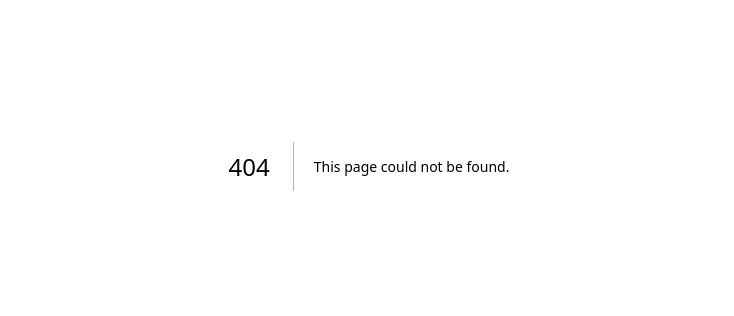
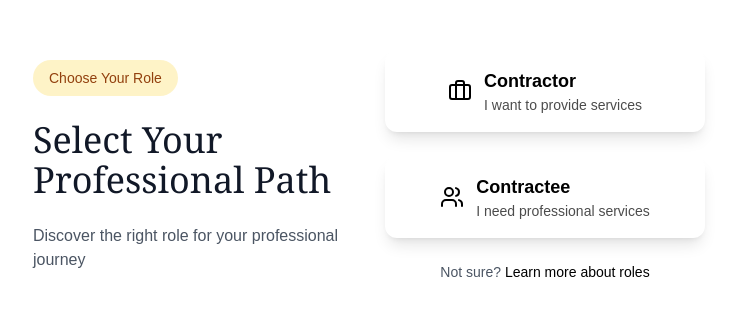
Before and after one commit to BuildingProjects/Contractify, a Next.js app in the folder client/: page /choices in a window 1280 px wide. Before the commit this address had no page. Shown: the part 234-550 px from the top of the page, without its empty margins (271-1005 px from the left). Built offline with nearby package versions, Linux system fonts and the light colour scheme.

Commit message:
added the choice section

```diff
--- /dev/null
+++ b/client/src/app/choices/page.js
@@ -0,0 +1,112 @@
+"use client";
+import { useState } from "react";
+import { Users, Briefcase } from "lucide-react";
+import { motion } from "framer-motion";
+import { useRouter } from "next/navigation";
+
+export default function ChoicesPage() {
+  const router = useRouter();
+  const [hovered, setHovered] = useState(null);
+
+  const fadeIn = {
+    hidden: { opacity: 0, y: 20 },
+    visible: { opacity: 1, y: 0, transition: { duration: 0.6 } },
+  };
+
+  const handleRoleSelect = (role) => {
+    router.push(`/signup?userType=${role}`);
+  };
+
+  return (
+    <motion.div
+      className='min-h-screen flex items-center justify-center bg-white px-4 py-8'
+      initial='hidden'
+      animate='visible'
+      variants={{
+        hidden: { opacity: 0 },
+        visible: {
+          opacity: 1,
+          transition: { duration: 0.5, staggerChildren: 0.1 },
+        },
+      }}
+    >
+      <motion.div
+        className='w-full max-w-2xl mx-auto grid md:grid-cols-2 gap-8 items-center'
+        variants={fadeIn}
+      >
+        {/* Text Section */}
+        <div className='text-center md:text-left space-y-6 order-2 md:order-1'>
+          <motion.div variants={fadeIn}>
+            <span className='bg-amber-100 text-amber-800 px-4 py-2 rounded-full text-xs sm:text-sm font-medium inline-block'>
+              Choose Your Role
+            </span>
+          </motion.div>
+
+          <motion.h2
+            variants={fadeIn}
+            className='text-3xl md:text-4xl font-serif text-gray-900'
+          >
+            Select Your Professional Path
+          </motion.h2>
+
+          <motion.p
+            variants={fadeIn}
+            className='text-gray-600 text-sm md:text-base'
+          >
+            Discover the right role for your professional journey
+          </motion.p>
+        </div>
+
+        {/* Buttons Section */}
+        <div className='space-y-6 order-1 md:order-2'>
+          <button
+            onClick={() => handleRoleSelect('contractor')}
+            className={`w-full flex items-center justify-center py-4 px-6 border border-transparent rounded-xl shadow-lg text-base font-medium transition-all ${
+              hovered === "contractor"
+                ? "bg-black text-white scale-105"
+                : "bg-white text-black border-gray-300 hover:bg-gray-50"
+            }`}
+            onMouseEnter={() => setHovered("contractor")}
+            onMouseLeave={() => setHovered(null)}
+          >
+            <Briefcase className='h-6 w-6 mr-3' />
+            <div className='text-left'>
+              <span className='block text-lg font-semibold'>Contractor</span>
+              <p className='text-sm opacity-70'>I want to provide services</p>
+            </div>
+          </button>
+
+          <button
+            onClick={() => handleRoleSelect('contractee')}
+            className={`w-full flex items-center justify-center py-4 px-6 border border-transparent rounded-xl shadow-lg text-base font-medium transition-all ${
+              hovered === "contractee"
+                ? "bg-black text-white scale-105"
+                : "bg-white text-black border-gray-300 hover:bg-gray-50"
+            }`}
+            onMouseEnter={() => setHovered("contractee")}
+            onMouseLeave={() => setHovered(null)}
+          >
+            <Users className='h-6 w-6 mr-3' />
+            <div className='text-left'>
+              <span className='block text-lg font-semibold'>Contractee</span>
+              <p className='text-sm opacity-70'>I need professional services</p>
+            </div>
+          </button>
+
+          <motion.p
+            variants={fadeIn}
+            className='text-center text-sm text-gray-600 mt-4'
+          >
+            Not sure?{" "}
+            <a
+              href='#'
+              className='font-medium text-black hover:text-gray-800'
+            >
+              Learn more about roles
+            </a>
+          </motion.p>
+        </div>
+      </motion.div>
+    </motion.div>
+  );
+}
--- a/client/src/app/components/Navbar.js
+++ b/client/src/app/components/Navbar.js
@@ -7,12 +7,12 @@ const Navbar = () => {
 
   const router = useRouter();
   const handleGetStarted = () => {
-    router.push('/signup');
+    router.push("/choices");
   };
   return (
-    <nav className="w-full pt-2 z-50 bg-[#FAF4E7] to-white backdrop-blur-sm">
-      <div className="max-w-7xl mx-auto px-4 sm:px-6 lg:px-8">
-        <div className="flex justify-between items-center h-20">
+    <nav className='w-full pt-2 z-50 bg-[#FAF4E7] to-white backdrop-blur-sm'>
+      <div className='max-w-7xl mx-auto px-4 sm:px-6 lg:px-8'>
+        <div className='flex justify-between items-center h-20'>
           {/* Logo */}
           <Link href='/' className='text-4xl  font-bold text-gray-900'>
             Contractify
--- a/client/src/app/signup/page.js
+++ b/client/src/app/signup/page.js
@@ -1,23 +1,27 @@
 "use client";
 import { motion } from "framer-motion";
-import { useState } from "react";
+import { useState, useEffect } from "react";
 import Link from "next/link";
-import { useRouter } from "next/navigation";
+import { useRouter, useSearchParams } from "next/navigation";
 
 export default function SignupPage() {
   const router = useRouter();
+  const searchParams = useSearchParams();
   const [formData, setFormData] = useState({
     name: "",
     email: "",
     password: "",
     confirmPassword: "",
+    userType: searchParams.get("userType") || "",
   });
   const [error, setError] = useState("");
   const [loading, setLoading] = useState(false);
+
   const fadeIn = {
     hidden: { opacity: 0, y: 20 },
     visible: { opacity: 1, y: 0, transition: { duration: 0.6 } },
   };
+
   const handleSubmit = async (e) => {
     e.preventDefault();
     setError("");
@@ -49,9 +53,9 @@ export default function SignupPage() {
 
   return (
     <motion.div
-      className="h-screen grid lg:grid-cols-2 overflow-hidden"
-      initial="hidden"
-      animate="visible"
+      className='min-h-screen grid lg:grid-cols-2 overflow-hidden'
+      initial='hidden'
+      animate='visible'
       variants={{
         hidden: { opacity: 0 },
         visible: {
@@ -61,22 +65,19 @@ export default function SignupPage() {
       }}
     >
       {/* Left Side - Form */}
-      <div className="h-screen flex items-center justify-center bg-white">
-        <motion.div
-          className="w-full max-w-md mx-auto px-4 sm:px-6 lg:px-8 py-6"
-          variants={fadeIn}
-        >
+      <div className='flex items-center justify-center bg-white px-4 py-8'>
+        <motion.div className='w-full max-w-md mx-auto' variants={fadeIn}>
           {/* Logo and Header */}
-          <div className="space-y-3">
-            <motion.div variants={fadeIn} className="text-center">
-              <span className="bg-amber-100 text-amber-800 px-4 py-2 rounded-full text-xs sm:text-sm font-medium">
+          <div className='space-y-3 mb-6'>
+            <motion.div variants={fadeIn} className='text-center'>
+              <span className='bg-amber-100 text-amber-800 px-4 py-2 rounded-full text-xs sm:text-sm font-medium'>
                 Join Contractify
               </span>
             </motion.div>
 
             <motion.h2
               variants={fadeIn}
-              className="text-2xl sm:text-3xl font-serif text-gray-900 text-center"
+              className='text-2xl sm:text-3xl font-serif text-gray-900 text-center'
             >
               Create your account
             </motion.h2>
@@ -85,12 +86,12 @@ export default function SignupPage() {
           {/* Form */}
           <motion.form
             onSubmit={handleSubmit}
-            className="mt-6 space-y-4"
+            className='space-y-4'
             variants={fadeIn}
           >
             {error && (
               <motion.div
-                className="p-3 text-sm text-red-500 bg-red-50 rounded-lg"
+                className='p-3 text-sm text-red-500 bg-red-50 rounded-lg'
                 initial={{ opacity: 0, y: -10 }}
                 animate={{ opacity: 1, y: 0 }}
               >
@@ -98,21 +99,38 @@ export default function SignupPage() {
               </motion.div>
             )}
 
-            <div className="space-y-4">
+            <div className='space-y-4'>
+              {formData.userType && (
+                <div>
+                  <label className='block text-sm font-medium text-gray-700'>
+                    Selected User Type
+                  </label>
+                  <input
+                    type='text'
+                    value={
+                      formData.userType.charAt(0).toUpperCase() +
+                      formData.userType.slice(1)
+                    }
+                    disabled
+                    className='mt-1 block w-full px-3 py-2 border border-gray-300 rounded-lg bg-gray-100 text-gray-600'
+                  />
+                </div>
+              )}
+
               <div>
                 <label
-                  htmlFor="name"
-                  className="block text-sm font-medium text-gray-700"
+                  htmlFor='name'
+                  className='block text-sm font-medium text-gray-700'
                 >
                   Full Name
                 </label>
                 <input
-                  id="name"
-                  name="name"
-                  type="text"
+                  id='name'
+                  name='name'
+                  type='text'
                   required
-                  className="mt-1 text-black block w-full px-3 py-2 border border-gray-300 rounded-lg focus:ring-2 focus:ring-amber-500 focus:border-amber-500 transition-all"
-                  placeholder="Enter your full name"
+                  className='mt-1 text-black block w-full px-3 py-2 border border-gray-300 rounded-lg focus:ring-2 focus:ring-amber-500 focus:border-amber-500 transition-all'
+                  placeholder='Enter your full name'
                   value={formData.name}
                   onChange={handleChange}
                 />
@@ -120,18 +138,18 @@ export default function SignupPage() {
 
               <div>
                 <label
-                  htmlFor="email"
-                  className="block text-sm font-medium text-gray-700"
+                  htmlFor='email'
+                  className='block text-sm font-medium text-gray-700'
                 >
                   Email address
                 </label>
                 <input
-                  id="email"
-                  name="email"
-                  type="email"
+                  id='email'
+                  name='email'
+                  type='email'
                   required
-                  className="mt-1 text-black block w-full px-3 py-2 border border-gray-300 rounded-lg focus:ring-2 focus:ring-amber-500 focus:border-amber-500 transition-all"
-                  placeholder="Enter your email"
+                  className='mt-1 text-black block w-full px-3 py-2 border border-gray-300 rounded-lg focus:ring-2 focus:ring-amber-500 focus:border-amber-500 transition-all'
+                  placeholder='Enter your email'
                   value={formData.email}
                   onChange={handleChange}
                 />
@@ -139,18 +157,18 @@ export default function SignupPage() {
 
               <div>
                 <label
-                  htmlFor="password"
-                  className="block text-sm font-medium text-gray-700"
+                  htmlFor='password'
+                  className='block text-sm font-medium text-gray-700'
                 >
                   Password
                 </label>
                 <input
-                  id="password"
-                  name="password"
-                  type="password"
+                  id='password'
+                  name='password'
+                  type='password'
                   required
-                  className="mt-1 text-black block w-full px-3 py-2 border border-gray-300 rounded-lg focus:ring-2 focus:ring-amber-500 focus:border-amber-500 transition-all"
-                  placeholder="Create a password"
+                  className='mt-1 text-black block w-full px-3 py-2 border border-gray-300 rounded-lg focus:ring-2 focus:ring-amber-500 focus:border-amber-500 transition-all'
+                  placeholder='Create a password'
                   value={formData.password}
                   onChange={handleChange}
                 />
@@ -158,18 +176,18 @@ export default function SignupPage() {
 
               <div>
                 <label
-                  htmlFor="confirmPassword"
-                  className="block text-sm font-medium text-gray-700"
+                  htmlFor='confirmPassword'
+                  className='block text-sm font-medium text-gray-700'
                 >
                   Confirm Password
                 </label>
                 <input
-                  id="confirmPassword"
-                  name="confirmPassword"
-                  type="password"
+                  id='confirmPassword'
+                  name='confirmPassword'
+                  type='password'
                   required
-                  className="mt-1 text-black block w-full px-3 py-2 border border-gray-300 rounded-lg focus:ring-2 focus:ring-amber-500 focus:border-amber-500 transition-all"
-                  placeholder="Confirm your password"
+                  className='mt-1 text-black block w-full px-3 py-2 border border-gray-300 rounded-lg focus:ring-2 focus:ring-amber-500 focus:border-amber-500 transition-all'
+                  placeholder='Confirm your password'
                   value={formData.confirmPassword}
                   onChange={handleChange}
                 />
@@ -177,59 +195,59 @@ export default function SignupPage() {
             </div>
 
             <button
-              type="submit"
+              type='submit'
               disabled={loading}
-              className="w-full flex justify-center py-2 px-4 border border-transparent rounded-lg shadow-sm text-base font-medium text-white bg-black hover:bg-gray-800 focus:outline-none focus:ring-2 focus:ring-offset-2 focus:ring-black transition-all disabled:opacity-50 disabled:cursor-not-allowed mt-6"
+              className='w-full flex justify-center py-2 px-4 border border-transparent rounded-lg shadow-sm text-base font-medium text-white bg-black hover:bg-gray-800 focus:outline-none focus:ring-2 focus:ring-offset-2 focus:ring-black transition-all disabled:opacity-50 disabled:cursor-not-allowed mt-6'
             >
               {loading ? "Creating account..." : "Create account"}
             </button>
 
-            <div className="relative">
-              <div className="absolute inset-0 flex items-center">
-                <div className="w-full border-t border-gray-300"></div>
+            <div className='relative my-4'>
+              <div className='absolute inset-0 flex items-center'>
+                <div className='w-full border-t border-gray-300'></div>
               </div>
-              <div className="relative flex justify-center text-sm">
-                <span className="px-2 bg-white text-gray-500">
+              <div className='relative flex justify-center text-sm'>
+                <span className='px-2 bg-white text-gray-500'>
                   Or continue with
                 </span>
               </div>
             </div>
 
-            <div className="grid grid-cols-2 gap-3">
+            <div className='grid grid-cols-2 gap-3'>
               <button
-                type="button"
-                className="flex items-center justify-center px-3 py-2 border border-gray-300 rounded-lg shadow-sm bg-white text-gray-700 hover:bg-gray-50 transition-all text-sm"
+                type='button'
+                className='flex items-center justify-center px-3 py-2 border border-gray-300 rounded-lg shadow-sm bg-white text-gray-700 hover:bg-gray-50 transition-all text-sm'
               >
-                <svg className="h-5 w-5 mr-2" viewBox="0 0 24 24">
+                <svg className='h-5 w-5 mr-2' viewBox='0 0 24 24'>
                   <path
-                    d="M22.56 12.25c0-.78-.07-1.53-.2-2.25H12v4.26h5.92c-.26 1.37-1.04 2.53-2.21 3.31v2.77h3.57c2.08-1.92 3.28-4.74 3.28-8.09z"
-                    fill="#4285F4"
+                    d='M22.56 12.25c0-.78-.07-1.53-.2-2.25H12v4.26h5.92c-.26 1.37-1.04 2.53-2.21 3.31v2.77h3.57c2.08-1.92 3.28-4.74 3.28-8.09z'
+                    fill='#4285F4'
                   />
                   <path
-                    d="M12 23c2.97 0 5.46-.98 7.28-2.66l-3.57-2.77c-.98.66-2.23 1.06-3.71 1.06-2.86 0-5.29-1.93-6.16-4.53H2.18v2.84C3.99 20.53 7.7 23 12 23z"
-                    fill="#34A853"
+                    d='M12 23c2.97 0 5.46-.98 7.28-2.66l-3.57-2.77c-.98.66-2.23 1.06-3.71 1.06-2.86 0-5.29-1.93-6.16-4.53H2.18v2.84C3.99 20.53 7.7 23 12 23z'
+                    fill='#34A853'
                   />
                   <path
-                    d="M5.84 14.09c-.22-.66-.35-1.36-.35-2.09s.13-1.43.35-2.09V7.07H2.18C1.43 8.55 1 10.22 1 12s.43 3.45 1.18 4.93l2.85-2.22.81-.62z"
-                    fill="#FBBC05"
+                    d='M5.84 14.09c-.22-.66-.35-1.36-.35-2.09s.13-1.43.35-2.09V7.07H2.18C1.43 8.55 1 10.22 1 12s.43 3.45 1.18 4.93l2.85-2.22.81-.62z'
+                    fill='#FBBC05'
                   />
                   <path
-                    d="M12 5.38c1.62 0 3.06.56 4.21 1.64l3.15-3.15C17.45 2.09 14.97 1 12 1 7.7 1 3.99 3.47 2.18 7.07l3.66 2.84c.87-2.6 3.3-4.53 6.16-4.53z"
-                    fill="#EA4335"
+                    d='M12 5.38c1.62 0 3.06.56 4.21 1.64l3.15-3.15C17.45 2.09 14.97 1 12 1 7.7 1 3.99 3.47 2.18 7.07l3.66 2.84c.87-2.6 3.3-4.53 6.16-4.53z'
+                    fill='#EA4335'
                   />
                 </svg>
                 Google
               </button>
               <button
-                type="button"
-                className="flex items-center justify-center px-3 py-2 border border-gray-300 rounded-lg shadow-sm bg-white text-gray-700 hover:bg-gray-50 transition-all text-sm"
+                type='button'
+                className='flex items-center justify-center px-3 py-2 border border-gray-300 rounded-lg shadow-sm bg-white text-gray-700 hover:bg-gray-50 transition-all text-sm'
               >
                 <svg
-                  className="h-5 w-5 mr-2"
-                  fill="currentColor"
-                  viewBox="0 0 24 24"
+                  className='h-5 w-5 mr-2'
+                  fill='currentColor'
+                  viewBox='0 0 24 24'
                 >
-                  <path d="M22 12c0-5.523-4.477-10-10-10S2 6.477 2 12c0 4.991 3.657 9.128 8.438 9.878v-6.987h-2.54V12h2.54V9.797c0-2.506 1.492-3.89 3.777-3.89 1.094 0 2.238.195 2.238.195v2.46h-1.26c-1.243 0-1.63.771-1.63 1.562V12h2.773l-.443 2.89h-2.33v6.988C18.343 21.128 22 16.991 22 12z" />
+                  <path d='M22 12c0-5.523-4.477-10-10-10S2 6.477 2 12c0 4.991 3.657 9.128 8.438 9.878v-6.987h-2.54V12h2.54V9.797c0-2.506 1.492-3.89 3.777-3.89 1.094 0 2.238.195 2.238.195v2.46h-1.26c-1.243 0-1.63.771-1.63 1.562V12h2.773l-.443 2.89h-2.33v6.988C18.343 21.128 22 16.991 22 12z' />
                 </svg>
                 Facebook
               </button>
@@ -237,12 +255,12 @@ export default function SignupPage() {
 
             <motion.p
               variants={fadeIn}
-              className="text-center text-sm text-gray-600 mt-6"
+              className='text-center text-sm text-gray-600 mt-4'
             >
               Already have an account?{" "}
               <Link
-                href="/login"
-                className="font-medium text-black hover:text-gray-800"
+                href='/login'
+                className='font-medium text-black hover:text-gray-800'
               >
                 Sign in
               </Link>
@@ -250,31 +268,32 @@ export default function SignupPage() {
           </motion.form>
         </motion.div>
       </div>
+
       {/* Right Side - Image/Info */}
-      <motion.div className="hidden lg:block relative" variants={fadeIn}>
-        <div className="absolute inset-0 bg-gradient-to-b from-[#FFF5EB] to-white">
-          <div className="absolute inset-0 bg-black opacity-10"></div>
-          <div className="absolute inset-0 flex flex-col justify-center p-8">
-            <div className="bg-white/80 backdrop-blur-sm p-6 rounded-2xl max-w-lg">
-              <h2 className="text-xl font-bold mb-3">
+      <motion.div className='hidden lg:block relative' variants={fadeIn}>
+        <div className='absolute inset-0 bg-gradient-to-b from-[#FFF5EB] to-white'>
+          <div className='absolute inset-0 bg-black opacity-10'></div>
+          <div className='absolute inset-0 flex flex-col justify-center p-8'>
+            <div className='bg-white/80 backdrop-blur-sm p-6 rounded-2xl max-w-lg'>
+              <h2 className='text-xl font-bold mb-3'>
                 Join Our Growing Community
               </h2>
-              <p className="text-gray-600 text-sm">
+              <p className='text-gray-600 text-sm'>
                 Join thousands of companies that trust Contractify to manage
                 their contracts efficiently and securely.
               </p>
-              <div className="mt-4 flex items-center gap-3">
-                <div className="flex -space-x-2">
+              <div className='mt-4 flex items-center gap-3'>
+                <div className='flex -space-x-2'>
                   {[1, 2, 3].map((i) => (
                     <div
                       key={i}
-                      className="w-8 h-8 rounded-full bg-gradient-to-br from-amber-400 to-amber-600 border-2 border-white flex items-center justify-center text-white text-sm font-bold"
+                      className='w-8 h-8 rounded-full bg-gradient-to-br from-amber-400 to-amber-600 border-2 border-white flex items-center justify-center text-white text-sm font-bold'
                     >
                       {String.fromCharCode(64 + i)}
                     </div>
                   ))}
                 </div>
-                <p className="text-sm text-gray-600">Join 10,000+ users</p>
+                <p className='text-sm text-gray-600'>Join 10,000+ users</p>
               </div>
             </div>
           </div>
```
